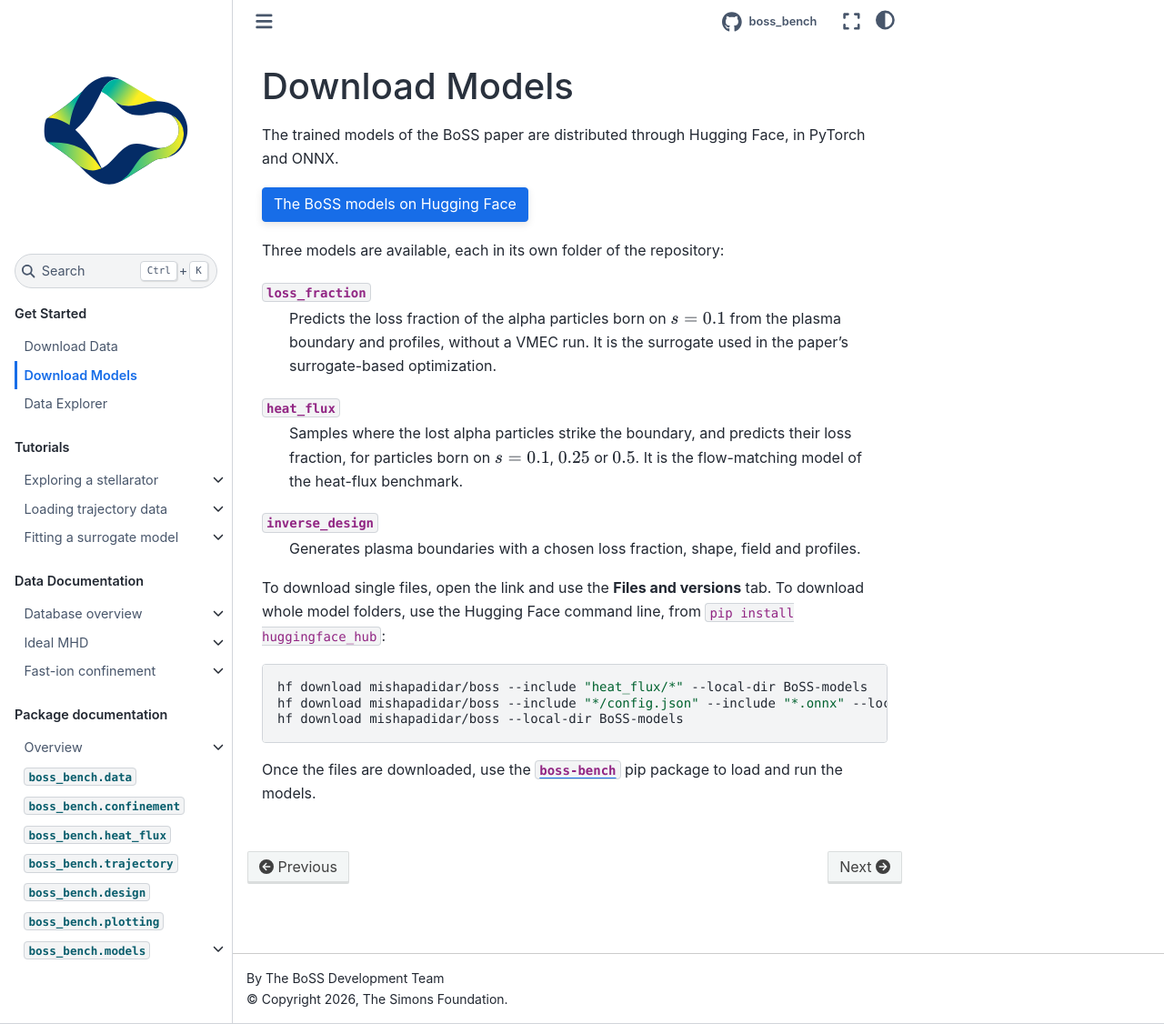
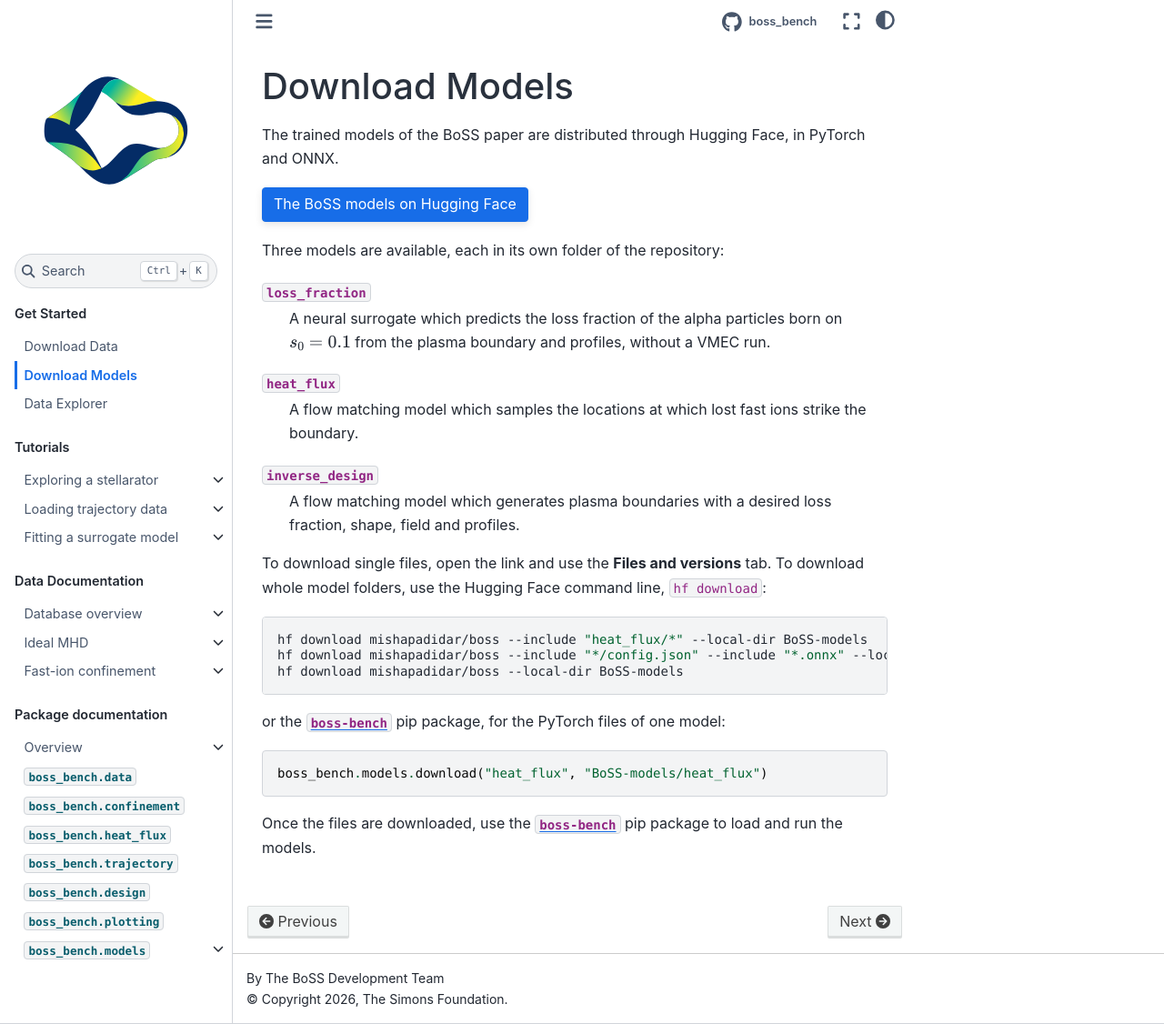
Before and after one commit to mishapadidar/boss_website, a Sphinx documentation site: the page built from docs/download-models.md, in a window 1280 px wide and 1126 px high. Shown: the whole window at 91% size. Built offline with Sphinx 7.4.7 and the Sphinx Book theme 1.1.4, drawn with Linux system fonts in a browser that asks for light colours; comment, search, counter and statistics services are not loaded.

Commit message:
Download Models: shorter model descriptions; download with boss-bench too
Co-Authored-By: Claude Opus 5.5 (1M context) <noreply@anthropic.com>

````diff
--- a/docs/download-models.md
+++ b/docs/download-models.md
@@ -13,21 +13,19 @@ The BoSS models on Hugging Face
 Three models are available, each in its own folder of the repository:
 
 `loss_fraction`
-: Predicts the loss fraction of the alpha particles born on $s = 0.1$ from the plasma
-  boundary and profiles, without a VMEC run. It is the surrogate used in the paper's
-  surrogate-based optimization.
+: A neural surrogate which predicts the loss fraction of the alpha particles born on
+  $s_0 = 0.1$ from the plasma boundary and profiles, without a VMEC run.
 
 `heat_flux`
-: Samples where the lost alpha particles strike the boundary, and predicts their loss
-  fraction, for particles born on $s = 0.1$, $0.25$ or $0.5$. It is the flow-matching
-  model of the heat-flux benchmark.
+: A flow matching model which samples the locations at which lost fast ions strike the
+  boundary.
 
 `inverse_design`
-: Generates plasma boundaries with a chosen loss fraction, shape, field and profiles.
+: A flow matching model which generates plasma boundaries with a desired loss fraction,
+  shape, field and profiles.
 
 To download single files, open the link and use the **Files and versions** tab. To
-download whole model folders, use the Hugging Face command line, from
-`pip install huggingface_hub`:
+download whole model folders, use the Hugging Face command line, `hf download`:
 
 ```bash
 hf download mishapadidar/boss --include "heat_flux/*" --local-dir BoSS-models                # one model
@@ -35,5 +33,11 @@ hf download mishapadidar/boss --include "*/config.json" --include "*.onnx" --loc
 hf download mishapadidar/boss --local-dir BoSS-models                                         # everything
 ```
 
+or the [`boss-bench`](package.md) pip package, for the PyTorch files of one model:
+
+```python
+boss_bench.models.download("heat_flux", "BoSS-models/heat_flux")
+```
+
 Once the files are downloaded, use the [`boss-bench`](package.md) pip package to load and
 run the models.
````
